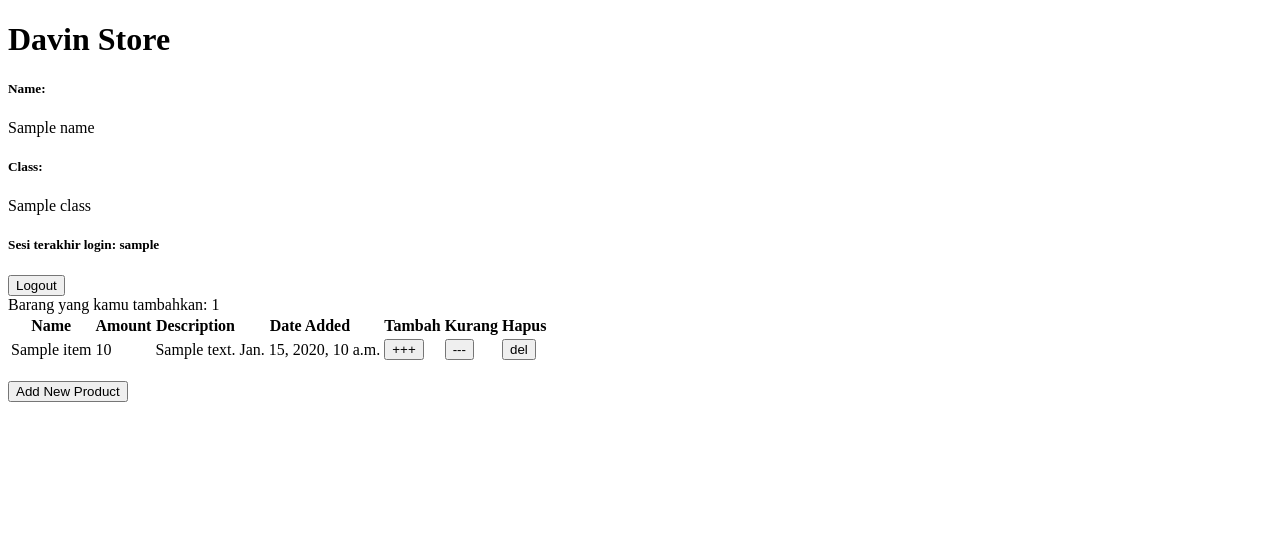
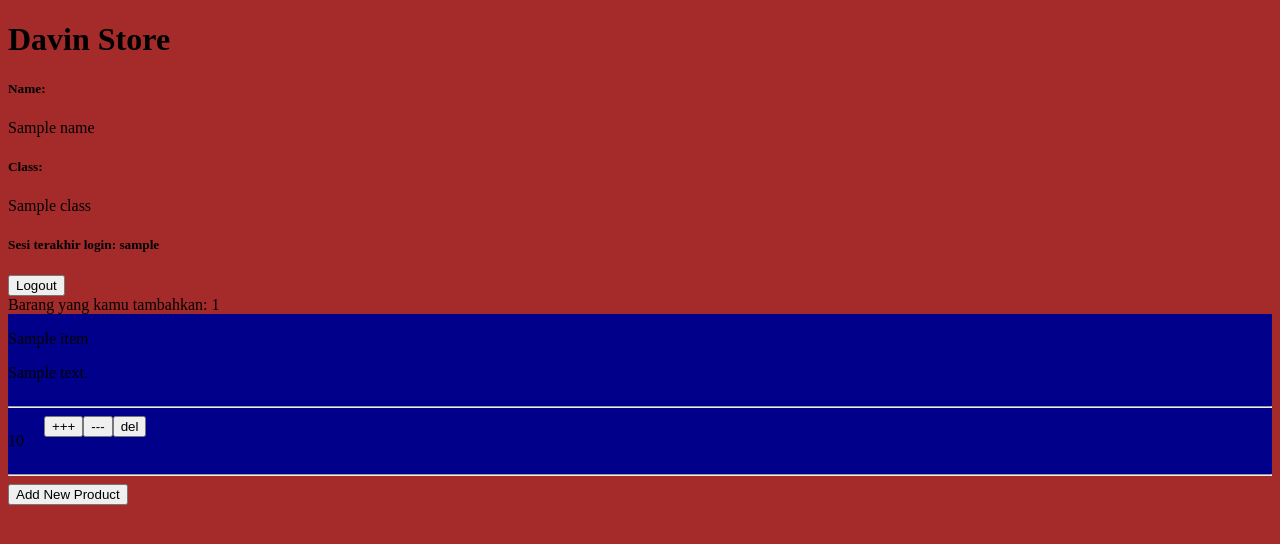
Before and after one commit to davin42/davin-store, a Django app: template main/templates/main.html in a window 1280 px wide. Shown: the top 544 px of the page. Run offline with Django 4.2, Linux system fonts and the light colour scheme; tables that the repository leaves empty hold one stand-in row (values such as "Sample post"); the template is opened without the code that fills it: values that come from a table or form of the project are taken from there, most other values are stand-ins (such as "Sample title", 1, 10 or a date in 2020).

Commit message:
Update main.html

```diff
--- a/main/templates/main.html
+++ b/main/templates/main.html
@@ -1,6 +1,23 @@
 {% extends 'base.html' %}
 
 {% block content %}
+    <style>
+        body {
+            background-color: brown;
+        }
+
+        .card-body {
+            display: flex;
+            flex-direction: row;
+        }
+
+
+        .last-card {
+            background-color: darkblue; /* Ganti warna sesuai preferensi Anda */
+        }
+    </style>
+    <body>
+
         <h1>Davin Store</h1>
 
         <h5>Name:</h5>
@@ -18,55 +35,51 @@
 
         <div>Barang yang kamu tambahkan: {{products|length}}</div>
 
-    <table>
-        <tr>
-            <th>Name</th>
-            <th>Amount</th>
-            <th>Description</th>
-            <th>Date Added</th>
-            <th>Tambah</th>
-            <th>Kurang</th>
-            <th>Hapus</th>
-        </tr>
-
-        {% comment %} Berikut cara memperlihatkan data produk di bawah baris ini {% endcomment %}
-
         {% for product in products %}
-            <tr>
-                <td>{{product.name}}</td>
-                <td>{{product.amount}}</td>
-                <td>{{product.description}}</td>
-                <td>{{product.date_added}}</td>
-                <td>
+            <div class="card-product {% if forloop.last %}last-card{% endif %}">
+                <div class="col-md-8 col-lg-6 col-xl-4">
+                    <div class="card" style="border-radius: 15px;">
+                        <div class="card-body pb-0">
+                            <div class="d-flex justify-content-between">
+                                <div>
+                                    <p class="text-dark">{{product.name}}</a></p>
+                                    <p class="small text-muted">{{product.description}}</p>
+                                </div>
+                            </div>
+                        </div>
+                        <hr class="my-0" />
+                        <div class="card-body pb-0">
+                            <div class="d-flex justify-content-between">
+                                <p class="small text-muted">{{product.amount}}</p>
+                            </div>
+                            <div style="width: 20px;"></div>
                             <a href="{% url 'main:tambah' product.id %}">
                                 <button>
                                     +++
                                 </button>
                             </a>
-                </td>
-                <td>
+
                             <a href="{% url 'main:kurang' product.id %}">
                                 <button>
                                     ---
                                 </button>
                             </a>
-                </td>
-                <td>
                             <a href="{% url 'main:hapus' product.id %}">
                                 <button>
                                     del
                                 </button>
                             </a>
-                </td>
-            </tr>
+                        </div>
+                        <hr class="my-0" />
+                    </div>
+                </div>
+            </div>
         {% endfor %}
-    </table>
-
-    <br />
 
         <a href="{% url 'main:create_product' %}">
             <button>
                 Add New Product
             </button>
         </a>
+    </body>
 {% endblock content %}
```
Lines whose indentation alone changed are shown as unchanged.
